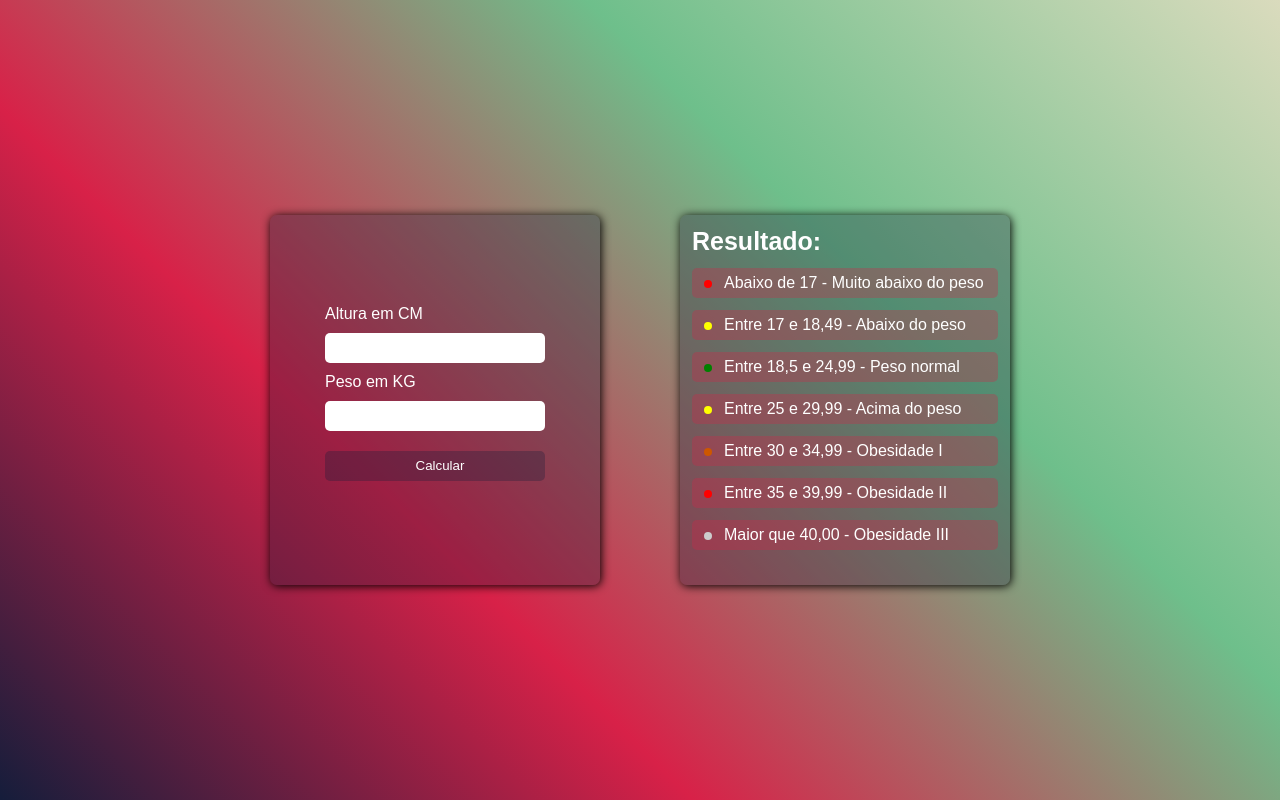
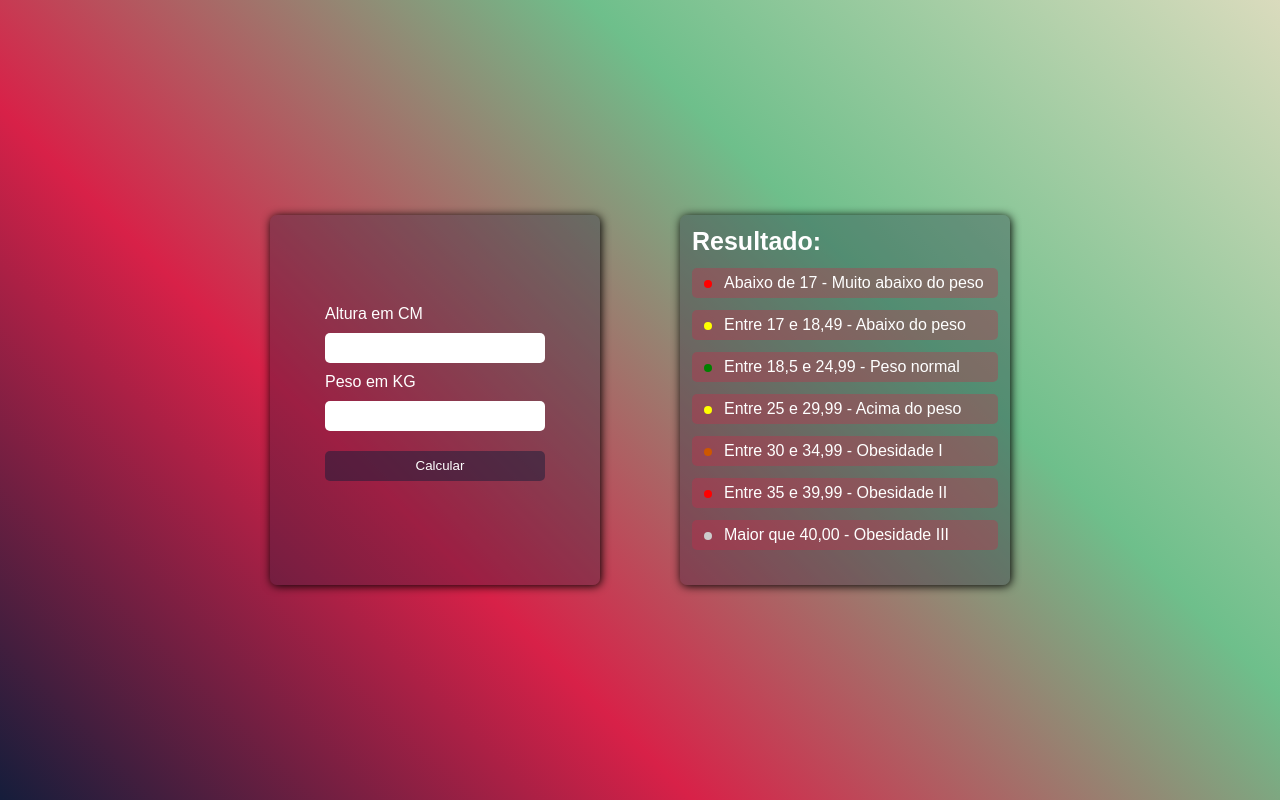
Before and after one commit to brunonevez/calculeseuimc, a plain HTML site: page index.html in a window 1280 px wide. In both pictures the pointer is over the button "Calcular". Drawn offline with Linux system fonts and the light colour scheme.

Commit message:
Update style.css

```diff
--- a/style.css
+++ b/style.css
@@ -1,4 +1,4 @@
-*{
+		*{
 			margin: 0;
 			padding: 0;
 			font-family: Arial;
@@ -44,6 +44,10 @@
 			padding-left: 10px;
 			background-color: rgba(21, 29, 59, 0.30);
 
+		}
+		#button:hover{
+		cursor: pointer;
+		background: rgba(21, 29, 59, 0.50);
 		}
 		legend{
 			padding-left: 10px;
```
